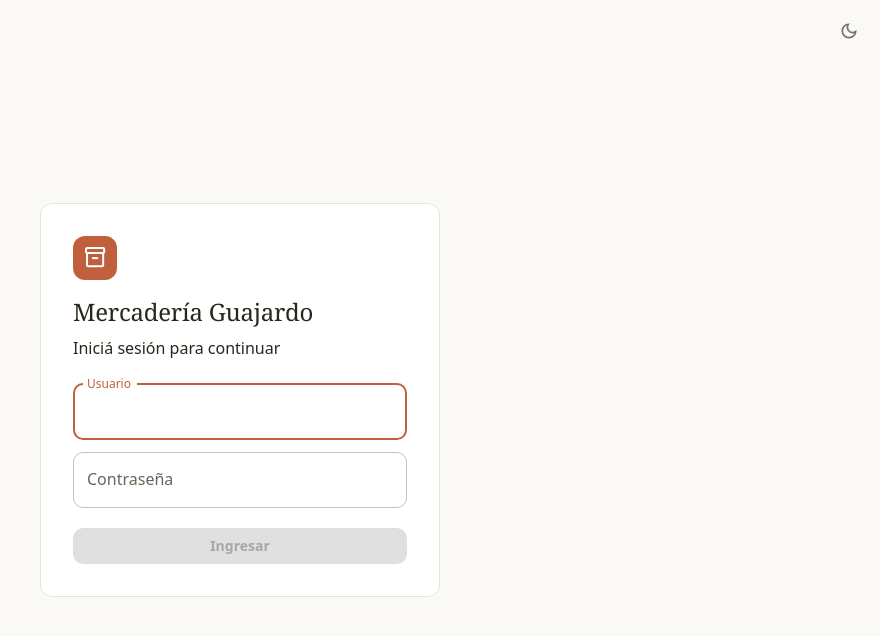
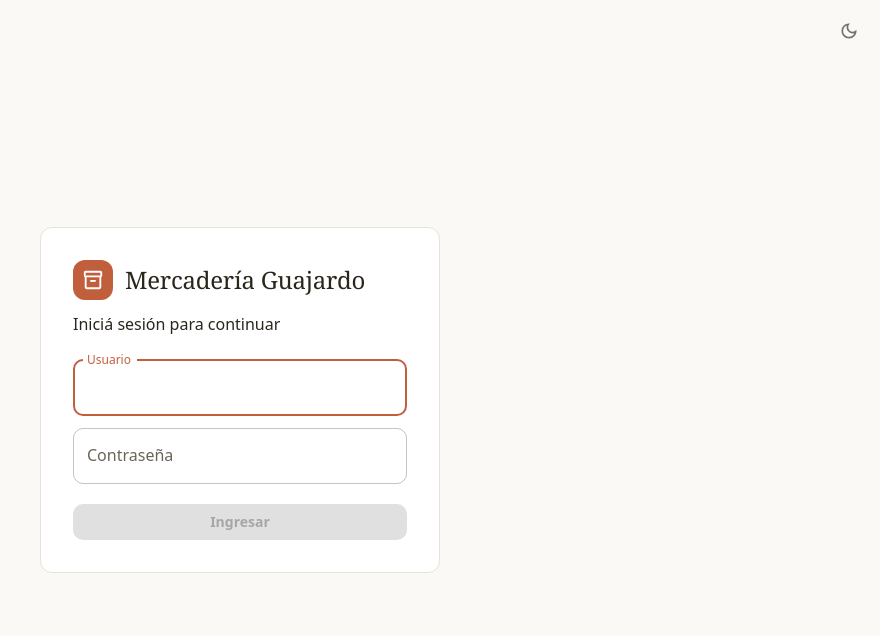
Before and after one commit to andresmdkr/mercaderia-guajardo, a React (Vite) app in the folder client/: page /login in a window 1280 px wide. Shown: the top 636 px of the page, without its empty margins (400-1280 px from the left). Built offline with nearby package versions, Linux system fonts and the light colour scheme; no server answers; a web font is replaced by a local one.

Commit message:
feat(ui): user name opens Settings; brand icon to the left of the title on the login screens

```diff
--- a/client/src/components/BrandMark.jsx
+++ b/client/src/components/BrandMark.jsx
@@ -2,13 +2,13 @@ import { Box } from '@mui/material';
 import InventoryIcon from '@mui/icons-material/Inventory2Outlined';
 
 // La "marca" de la app (una caja sobre el color principal, igual al ícono del programa): para las pantallas de entrada.
-export default function BrandMark({ size = 44 }) {
+export default function BrandMark({ size = 44, mb = 2 }) {
   return (
     <Box
       sx={{
         width: size,
         height: size,
-        mb: 2,
+        mb,
         borderRadius: '12px',
         display: 'flex',
         alignItems: 'center',
--- /dev/null
+++ b/client/src/components/BrandTitle.jsx
@@ -0,0 +1,14 @@
+import { Box, Typography } from '@mui/material';
+import BrandMark from './BrandMark';
+
+// Título de las pantallas de entrada: el ícono de la app a la izquierda del texto.
+export default function BrandTitle({ children }) {
+  return (
+    <Box sx={{ display: 'flex', alignItems: 'center', gap: 1.5, mb: 1.5 }}>
+      <BrandMark size={40} mb={0} />
+      <Typography variant="h5" component="h1">
+        {children}
+      </Typography>
+    </Box>
+  );
+}
--- a/client/src/components/Layout.jsx
+++ b/client/src/components/Layout.jsx
@@ -107,7 +107,7 @@ function SidebarContent({ onNavigate }) {
 
       {/* Pie: quién está usando la app, con el modo claro/oscuro y cerrar sesión a la vista */}
       <Box sx={{ borderTop: 1, borderColor: 'divider', pt: 1.5 }}>
-        <UserPill />
+        <UserPill onNavigate={onNavigate} />
       </Box>
     </Box>
   );
--- a/client/src/components/SetupForm.jsx
+++ b/client/src/components/SetupForm.jsx
@@ -2,6 +2,7 @@ import { useState } from 'react';
 import { useDispatch } from 'react-redux';
 import { Alert, Button, TextField, Typography } from '@mui/material';
 import { setup } from '../redux/sessionSlice';
+import BrandTitle from './BrandTitle';
 
 const USERNAME_REGEX = /^[a-zA-Z0-9._-]{3,50}$/;
 
@@ -58,9 +59,7 @@ export default function SetupForm() {
 
   return (
     <>
-      <Typography variant="h5" gutterBottom>
-        ¡Bienvenido/a!
-      </Typography>
+      <BrandTitle>¡Bienvenido/a!</BrandTitle>
       <Typography color="text.secondary" sx={{ mb: 2 }}>
         Creá el usuario administrador para empezar a usar la aplicación.
       </Typography>
--- a/client/src/components/UserPill.jsx
+++ b/client/src/components/UserPill.jsx
@@ -1,5 +1,6 @@
 import { useDispatch, useSelector } from 'react-redux';
-import { Avatar, Box, Divider, IconButton, Paper, Tooltip, Typography, alpha } from '@mui/material';
+import { NavLink } from 'react-router-dom';
+import { Avatar, ButtonBase, Divider, IconButton, Paper, Tooltip, Typography, alpha } from '@mui/material';
 import DarkModeIcon from '@mui/icons-material/DarkModeOutlined';
 import LightModeIcon from '@mui/icons-material/LightModeOutlined';
 import LogoutIcon from '@mui/icons-material/Logout';
@@ -18,8 +19,8 @@ const initials = (name = '') =>
 
 // Pie del menú lateral: una píldora en tres partes, todo a la vista y sin abrir nada:
 //   [ avatar + nombre ] | [ modo claro/oscuro ] | [ cerrar sesión ]
-// El nombre puede ocupar dos líneas antes de cortarse.
-export default function UserPill() {
+// Tocar el nombre abre Configuración. El nombre puede ocupar dos líneas antes de cortarse.
+export default function UserPill({ onNavigate }) {
   const dispatch = useDispatch();
   const user = useSelector((state) => state.session.user);
   const { mode, toggleMode } = useThemeMode();
@@ -28,7 +29,14 @@ export default function UserPill() {
 
   return (
     <Paper sx={{ display: 'flex', alignItems: 'stretch', overflow: 'hidden', bgcolor: 'background.paper' }}>
-      <Box sx={{ display: 'flex', alignItems: 'center', gap: 1, p: 1, flexGrow: 1, minWidth: 0 }}>
+      <Tooltip title="Abrir configuración">
+        <ButtonBase
+          component={NavLink}
+          to="/settings"
+          onClick={onNavigate}
+          aria-label="Abrir configuración"
+          sx={{ display: 'flex', justifyContent: 'flex-start', alignItems: 'center', gap: 1, p: 1, flexGrow: 1, minWidth: 0, textAlign: 'left', '&:hover': { bgcolor: 'action.hover' } }}
+        >
         <Avatar
           sx={(theme) => ({ width: 28, height: 28, fontSize: 11, fontWeight: 700, bgcolor: alpha(theme.palette.primary.main, 0.18), color: 'primary.main' })}
         >
@@ -50,7 +58,8 @@ export default function UserPill() {
         >
           {user?.name}
         </Typography>
-      </Box>
+        </ButtonBase>
+      </Tooltip>
       <Divider orientation="vertical" flexItem />
       <Tooltip title={themeTitle}>
         <IconButton onClick={toggleMode} aria-label={themeTitle} sx={{ borderRadius: 0, width: 40 }}>
--- a/client/src/pages/Login.jsx
+++ b/client/src/pages/Login.jsx
@@ -2,7 +2,7 @@ import { useEffect, useState } from 'react';
 import { useDispatch, useSelector } from 'react-redux';
 import { Navigate } from 'react-router-dom';
 import { Alert, Box, Button, Paper, TextField, Typography } from '@mui/material';
-import BrandMark from '../components/BrandMark';
+import BrandTitle from '../components/BrandTitle';
 import Loader from '../components/Loader';
 import SetupForm from '../components/SetupForm';
 import ThemeToggle from '../components/ThemeToggle';
@@ -49,14 +49,11 @@ export default function Login() {
         <ThemeToggle />
       </Box>
       <Paper sx={{ p: 4, width: '100%', maxWidth: 400 }}>
-        <BrandMark />
         {needsSetup ? (
           <SetupForm />
         ) : (
           <form onSubmit={handleSubmit}>
-            <Typography variant="h5" gutterBottom>
-              Mercadería Guajardo
-            </Typography>
+            <BrandTitle>Mercadería Guajardo</BrandTitle>
             <Typography color="text.secondary" sx={{ mb: 2 }}>
               Iniciá sesión para continuar
             </Typography>
```
